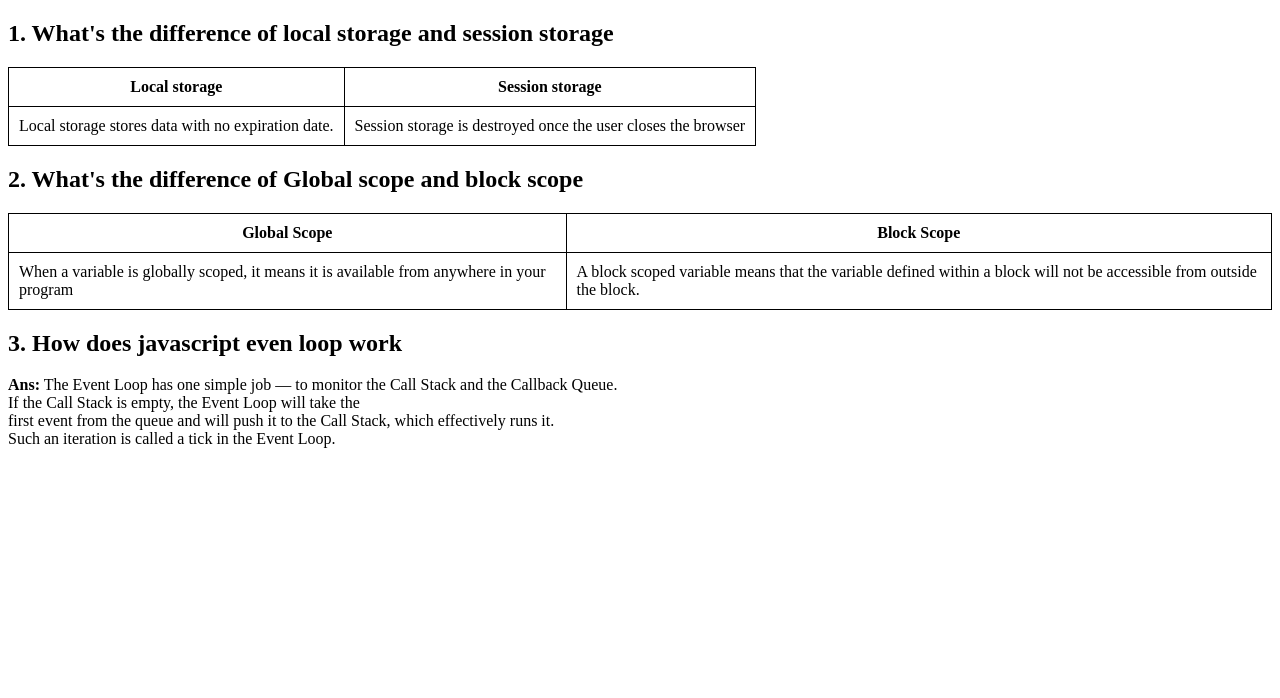
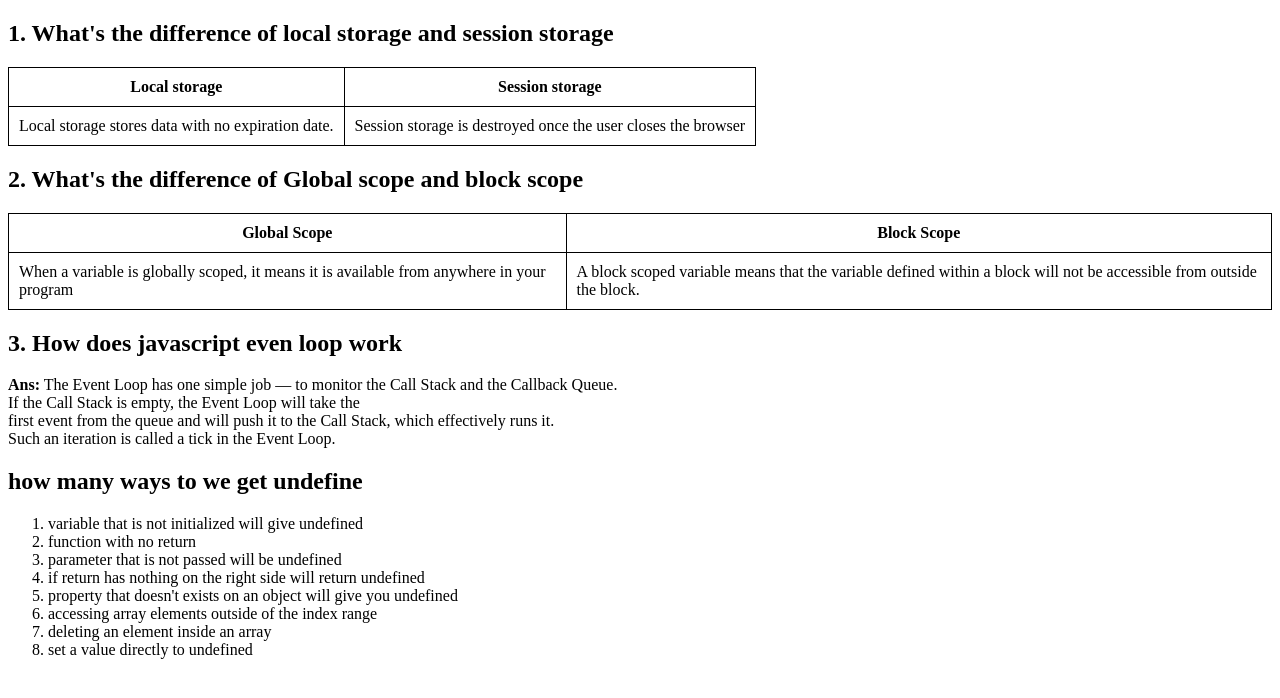
Before and after one commit to mrrafi5869/assignment-seven, a plain HTML site: page blog.html in a window 1280 px wide. Drawn offline with Linux system fonts and the light colour scheme.

Commit message:
undefined

```diff
--- a/blog.html
+++ b/blog.html
@@ -50,7 +50,19 @@
         <p> <b>Ans:</b> The Event Loop has one simple job — to monitor the Call Stack and the Callback Queue. <br> If the Call Stack is empty, the Event Loop will take the <br> first event from the queue and will push it to the Call Stack, which effectively runs it. <br> Such an iteration is called a tick in the Event Loop.</p>
     </section>
     <section>
-
+        <h1>how many ways to we get undefine</h1>
+        <p>
+            <ol>
+                <li>variable that is not initialized will give undefined</li>
+                <li>function with no return</li>
+                <li>parameter that is not passed will be undefined</li>
+                <li>if return has nothing on the right side will return undefined</li>
+                <li>property that doesn't exists on an object will give you undefined</li>
+                <li>accessing array elements outside of the index range</li>
+                <li>deleting an element inside an array</li>
+                <li>set a value directly to undefined</li>
+            </ol>
+        </p>
     </section>
   </body>
 </html>
```
